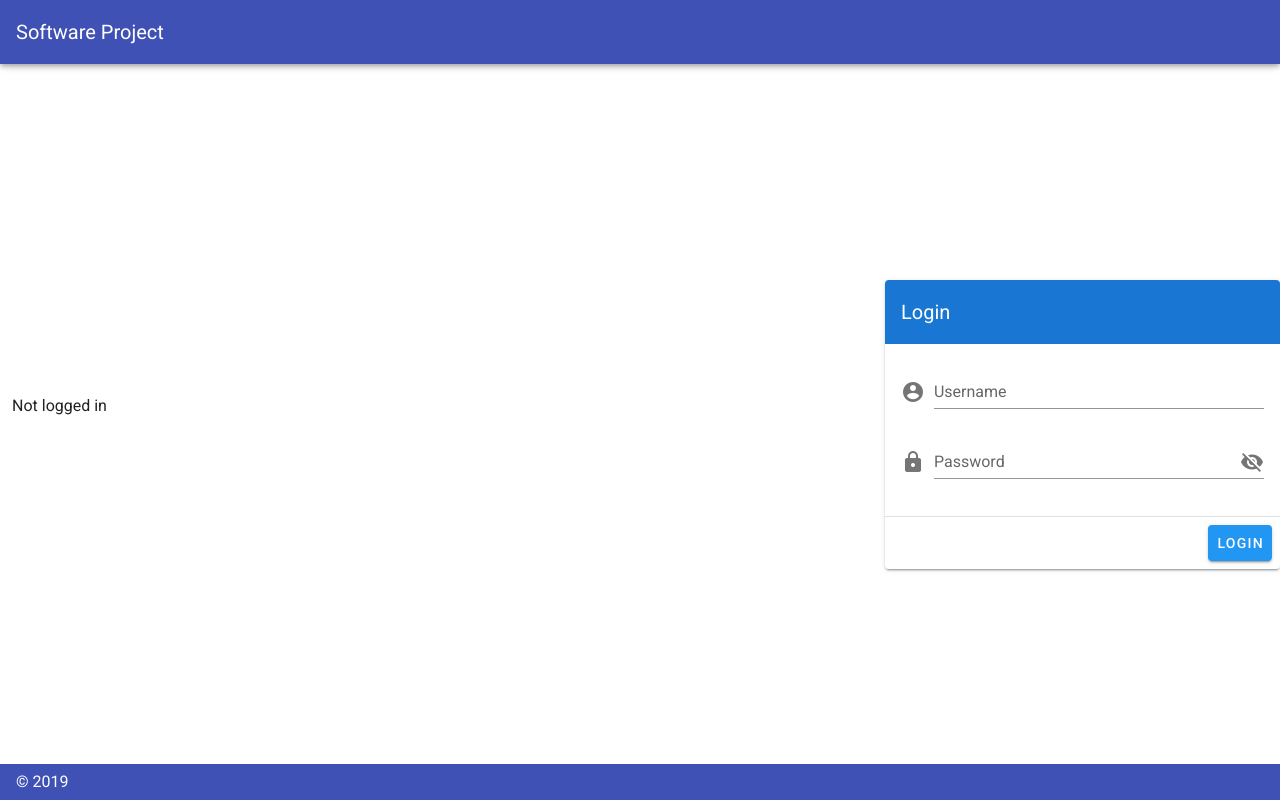
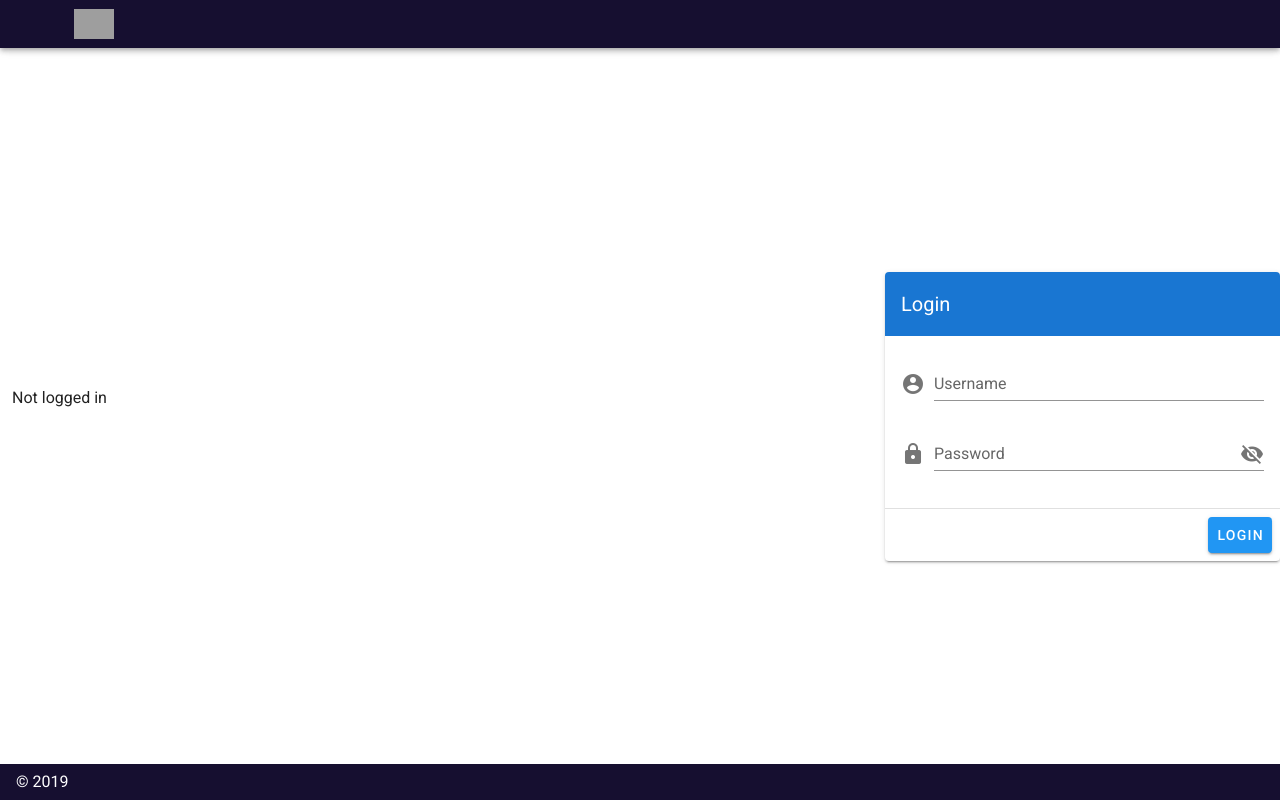
Before and after one commit to MaEvGoR/web_app_swp, a Vue app in the folder frontend/: page / in a window 1280 px wide. Built offline with nearby package versions, Linux system fonts and the light colour scheme; grey boxes are pictures that could not be loaded.

Commit message:
redesign navigation bar

```diff
--- a/frontend/src/App.vue
+++ b/frontend/src/App.vue
@@ -1,17 +1,11 @@
 <template>
 	<v-app>
-    <v-app-bar
-      app
-      color="indigo"
-      dark
-    >
-      <v-toolbar-title>Software Project</v-toolbar-title>
-    </v-app-bar>
+    <Navbar/>
     <v-content>
       <router-view />
     </v-content>
     <v-footer
-      color="indigo"
+      color="#160F30"
       app
     >
       <span class="white--text">&copy; 2019</span>
@@ -20,8 +14,12 @@
 </template>
 
 <script>
+
+import Navbar from '@/components/Navbar'
+
 export default {
-	name: 'App',
+  name: 'App',
+  components: { Navbar }
 }
 
 </script>
--- /dev/null
+++ b/frontend/src/components/Navbar.vue
@@ -0,0 +1,26 @@
+<template>
+    <nav>
+        <v-app-bar app dense color="#160F30">
+            <v-img
+            class="mx-2"
+            src="@/assets/inno.png"
+            max-height="30"
+            max-width="140"
+            contain
+            ></v-img>
+            <v-spacer></v-spacer>
+            <v-btn class="white--text" color="#160F30" v-if="visibility">
+                <span>Sign out</span>
+            </v-btn>
+        </v-app-bar>
+    </nav>
+</template>
+
+<script>
+export default {
+    props:{
+        visibility: false
+    }
+
+}
+</script>
```
